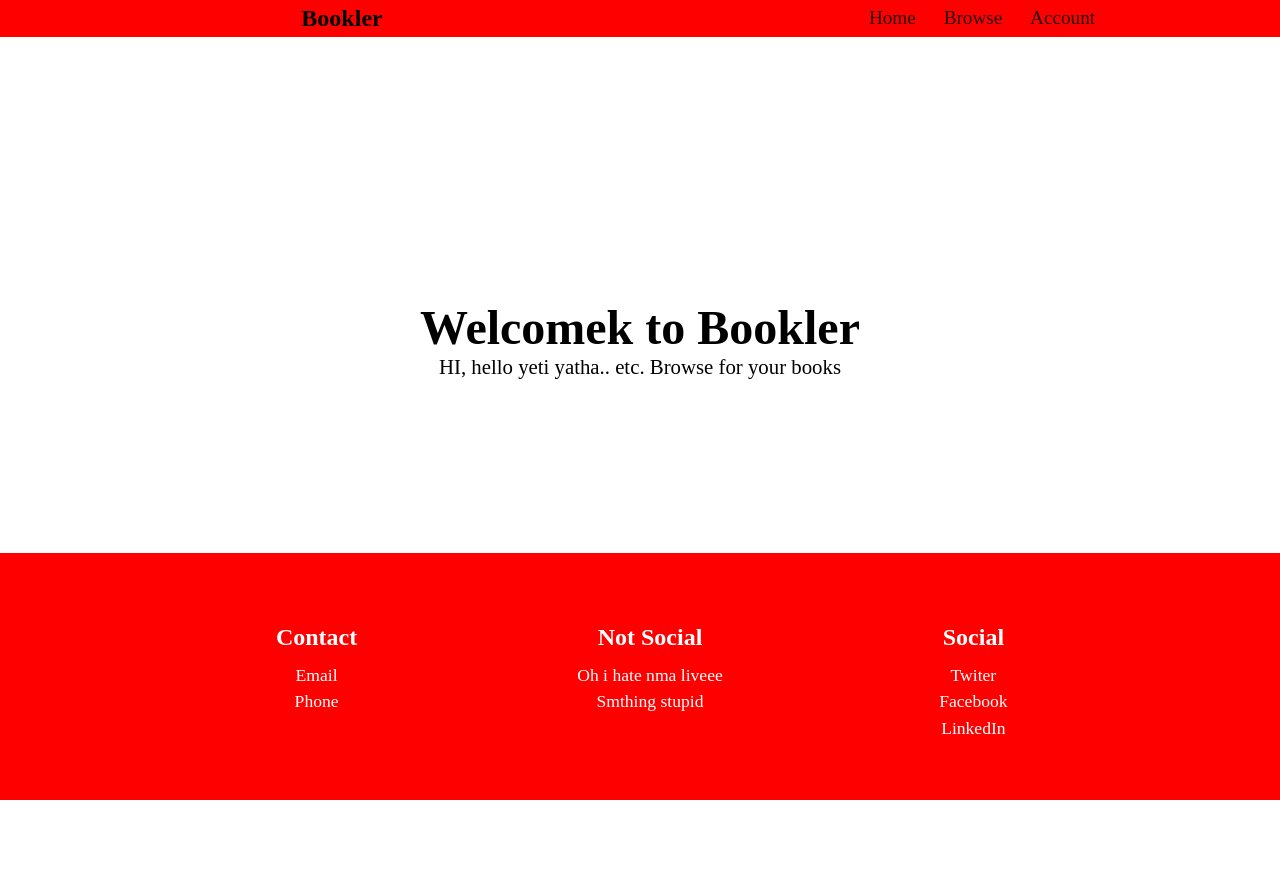
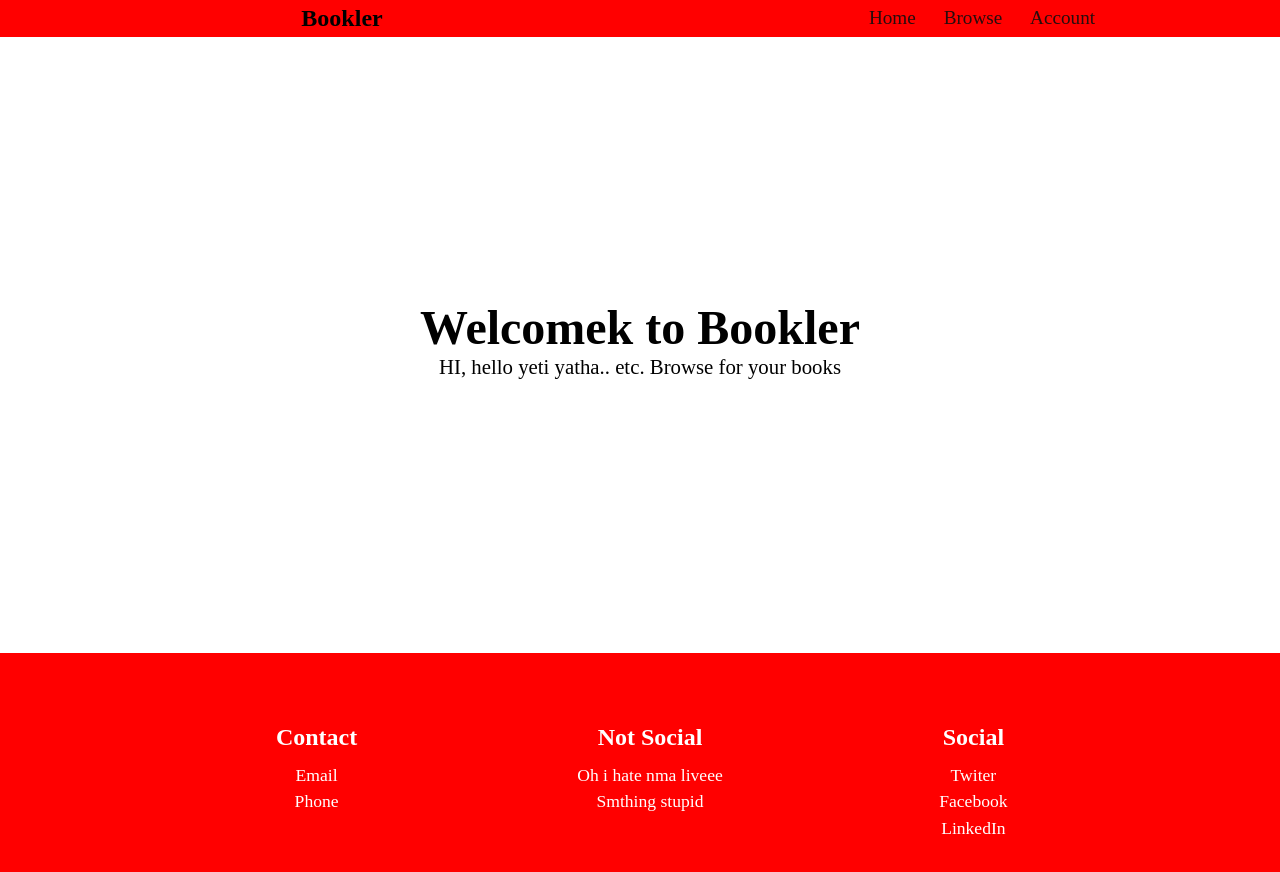
Before and after one commit to LenyPython/someRandomLibrary, a React (Create React App) app: page / in a window 1280 px wide. Shown: the top 872 px of the page. Before the commit the page ends 800 px from the top, so only its background shows below. Built offline with nearby package versions, Linux system fonts and the light colour scheme.

Commit message:
Added css rules for centering the content

```diff
--- a/src/App.css
+++ b/src/App.css
@@ -12,8 +12,10 @@ body {
 }
 
 #root {
-	width: 90%;
+	position: relative;
 	display: flex;
 	flex-direction: column;
 	align-items: center;
+	min-width: 100vw;
+	min-height: 100vh;
 }
```
